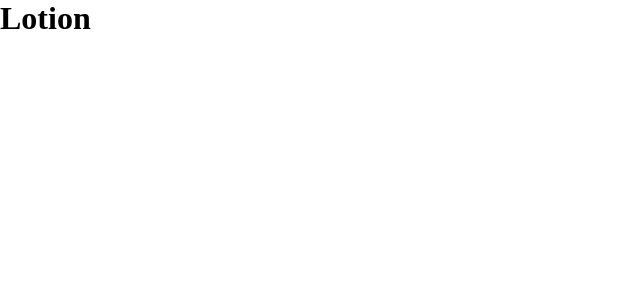
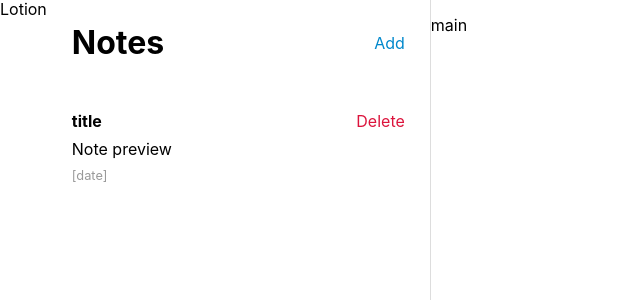
Before and after one commit to joaolutti/joaolutti, a React (Create React App) app: page / in a window 1280 px wide. Shown: the top 300 px of the page, without its empty margins (0-640 px from the left). Built offline with nearby package versions, Linux system fonts and the light colour scheme.

Commit message:
Very rough layout with some styling, there's progress

```diff
--- a/package.json
+++ b/package.json
@@ -8,7 +8,7 @@
     "@testing-library/user-event": "^13.5.0",
     "react": "^18.2.0",
     "react-dom": "^18.2.0",
-    "react-scripts": "5.0.1",
+    "react-scripts": "^5.0.1",
     "web-vitals": "^2.1.4"
   },
   "scripts": {
--- /dev/null
+++ b/src/App.css
@@ -0,0 +1,83 @@
+@import url("https://cdnjs.cloudflare.com/ajax/libs/normalize/8.0.1/normalize.min.css");
+
+* {
+  box-sizing: border-box;
+}
+
+
+body,
+.App {
+  font-family: -apple-system, BlinkMacSystemFont, "Segoe UI", Roboto, Oxygen,
+    Ubuntu, Cantarell, "Open Sans", "Helvetica Neue", sans-serif;
+  width: 100%;
+  height: 100vh;
+  overflow: hidden;
+  font-size: 16px;
+
+}
+
+button {
+  background: none;
+  border: 0;
+  margin: 0;
+  padding: 0;
+  font-size: inherit;
+  font-family: inherit;
+  cursor: pointer;
+  color: #08c;
+}
+button:hover {
+  color: #04c;
+}
+
+.App {
+  display: flex;
+}
+
+
+.app-sidebar {
+  width: 30%;
+  height: 100vh;
+  border-right: 1px solid #ddd;
+}
+
+.app-sidebar-header {
+  display: flex;
+  justify-content: space-between;
+  padding: 25px;
+}
+.app-sidebar-header h1 {
+  margin: 0;
+}
+
+.app-sidebar-notes {
+  height: calc(100vh - 78px);
+  overflow-y: scroll;
+}
+.app-sidebar-note {
+  padding: 25px;
+  cursor: pointer;
+}
+.sidebar-note-title {
+  display: flex;
+  justify-content: space-between;
+}
+.app-sidebar-note button {
+  color: crimson;
+}
+.app-sidebar-note p {
+  margin: 10px 0;
+}
+.app-sidebar-note small {
+  display: block;
+  color: #999;
+}
+
+.app-sidebar-note:hover {
+  background: #ddd;
+}
+.app-sidebar-note.active,
+.app-sidebar-note.active small {
+  background: #08c;
+  color: white;
+}
--- a/src/App.js
+++ b/src/App.js
@@ -1,5 +1,12 @@
+import "./App.css";
+import Sidebar from "./sidebar";
+import Main from "./main";
+
 function App() {
-  return <h1>Lotion</h1>;
+  return <div className="App">Lotion
+  <Sidebar />
+  <Main />
+  </div>
 }
 
 export default App;
--- a/src/index.css
+++ /dev/null
@@ -1,16 +0,0 @@
-body,
-h1,
-h2,
-h3,
-h4,
-h5,
-h6,
-li,
-p {
-  margin: 0;
-  padding: 0;
-}
-a {
-  color: inherit;
-  text-decoration: none;
-}
--- a/src/index.js
+++ b/src/index.js
@@ -1,17 +1,11 @@
 import React from 'react';
-import ReactDOM from 'react-dom/client';
-import './index.css';
+import ReactDOM from 'react-dom';
 import App from './App';
-import reportWebVitals from './reportWebVitals';
 
-const root = ReactDOM.createRoot(document.getElementById('root'));
-root.render(
+
+ReactDOM.render(
   <React.StrictMode>
     <App />
-  </React.StrictMode>
+  </React.StrictMode>,
+  document.getElementById('root')
 );
-
-// If you want to start measuring performance in your app, pass a function
-// to log results (for example: reportWebVitals(console.log))
-// or send to an analytics endpoint. Learn more: https://bit.ly/CRA-vitals
-reportWebVitals();
--- /dev/null
+++ b/src/main.js
@@ -0,0 +1,6 @@
+function Main(){
+  return <p>main</p>
+
+}
+
+export default Main;
--- a/src/reportWebVitals.js
+++ /dev/null
@@ -1,13 +0,0 @@
-const reportWebVitals = onPerfEntry => {
-  if (onPerfEntry && onPerfEntry instanceof Function) {
-    import('web-vitals').then(({ getCLS, getFID, getFCP, getLCP, getTTFB }) => {
-      getCLS(onPerfEntry);
-      getFID(onPerfEntry);
-      getFCP(onPerfEntry);
-      getLCP(onPerfEntry);
-      getTTFB(onPerfEntry);
-    });
-  }
-};
-
-export default reportWebVitals;
--- /dev/null
+++ b/src/sidebar.js
@@ -0,0 +1,23 @@
+function Sidebar(){
+  return <div className="app-sidebar">
+    <div className="app-sidebar-header">
+      <h1>Notes</h1>
+      <button>Add</button>
+    </div>
+    <div className="app-sidebar-notes">
+      <div className="app-sidebar-note">
+        <div className="sidebar-note-title">
+          <strong>title</strong>
+          <button>Delete</button>
+        </div>
+        <p>Note preview</p>
+        <small className="note-meta">
+          [date]
+        </small>
+      </div>
+    </div>
+  </div>
+
+}
+
+export default Sidebar;
```
Also changed, not shown: src/setupTests.js (deleted, +0 -5 lines), 1 other file (tests, documents, lock files or other folders).
